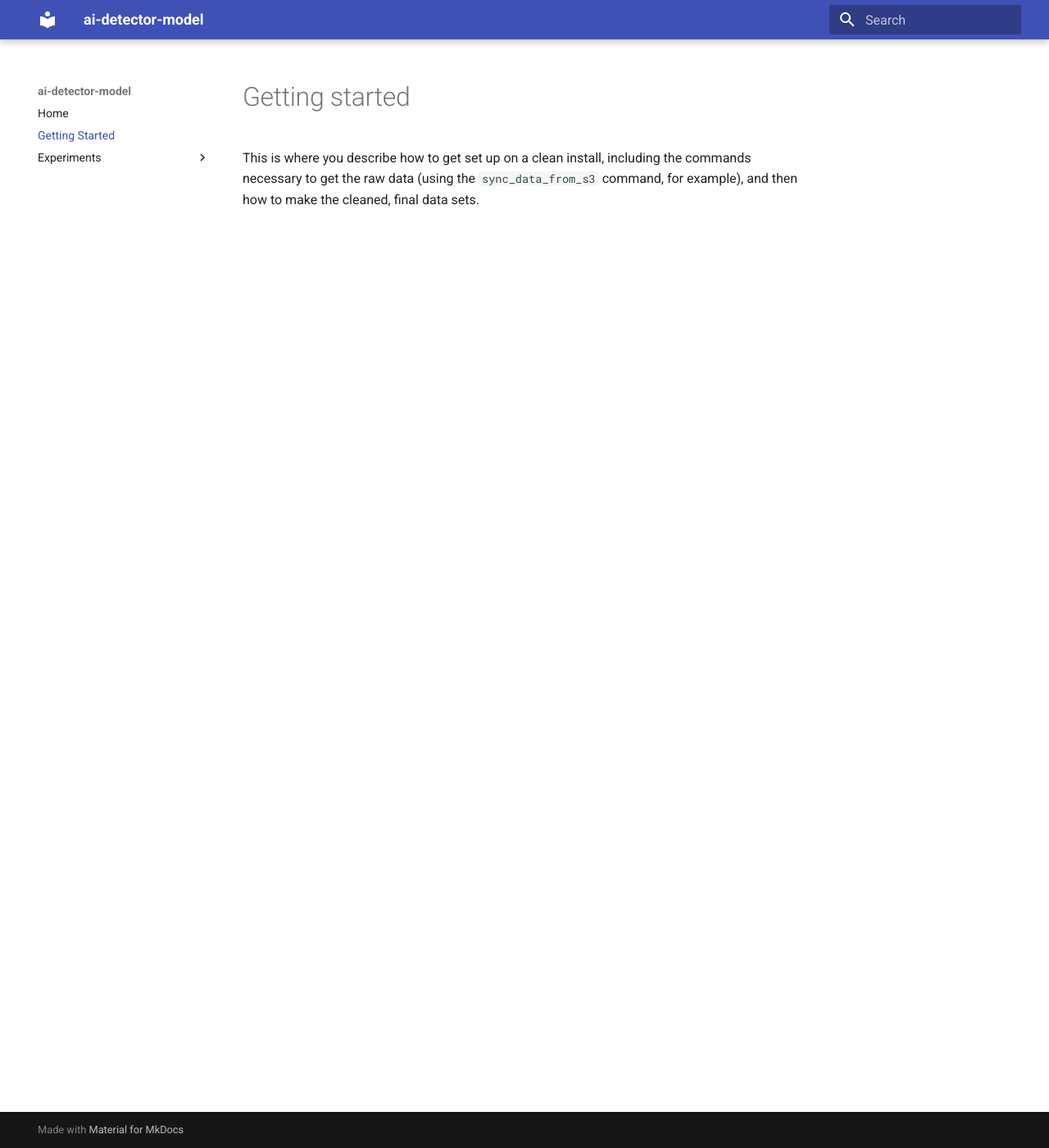
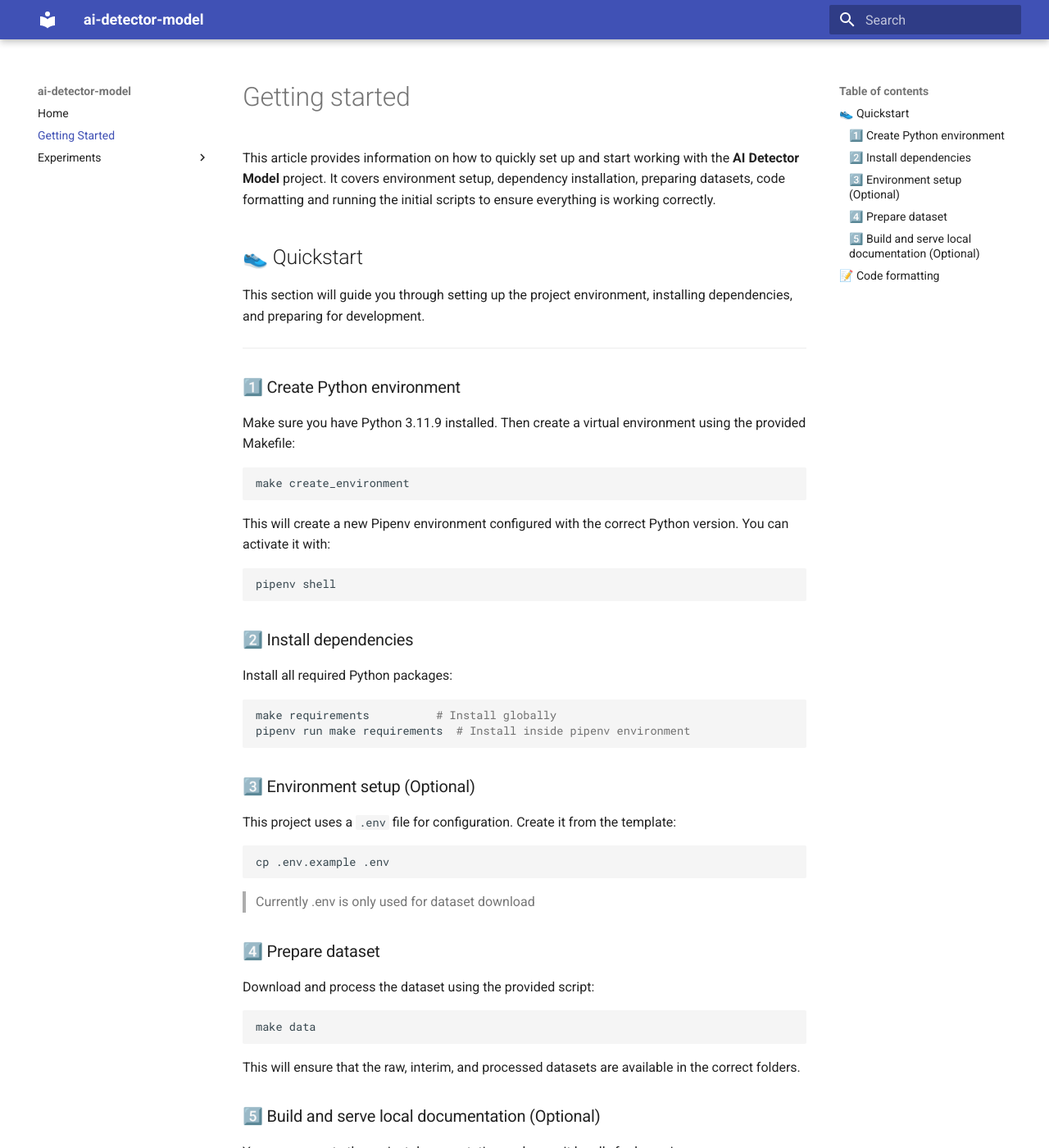
Before and after one commit to AIDetectsAI/ai-detector-model, an MkDocs documentation site: the page built from docs/docs/getting-started.md, in a window 1280 px wide and 1400 px high. Shown: the whole window at 82% size. Built offline with MkDocs 1.6.1 and Material for MkDocs 9.7.7, drawn with Linux system fonts in a browser that asks for light colours; some of the changed text lies outside the part shown.

Commit message:
docs + readme update

````diff
--- a/docs/docs/getting-started.md
+++ b/docs/docs/getting-started.md
@@ -1,6 +1,80 @@
-Getting started
-===============
+# Getting started
 
-This is where you describe how to get set up on a clean install, including the
-commands necessary to get the raw data (using the `sync_data_from_s3` command,
-for example), and then how to make the cleaned, final data sets.
+This article provides information on how to quickly set up and start working with the **AI Detector Model** project. It covers environment setup, dependency installation, preparing datasets, code formatting and running the initial scripts to ensure everything is working correctly.
+
+
+## 👟 Quickstart
+
+This section will guide you through setting up the project environment, installing dependencies, and preparing for development.
+
+---
+
+### 1️⃣ Create Python environment
+
+Make sure you have Python 3.11.9 installed. Then create a virtual environment using the provided Makefile:
+
+```bash
+make create_environment
+```
+
+This will create a new Pipenv environment configured with the correct Python version.
+You can activate it with:
+```bash
+pipenv shell
+```
+
+### 2️⃣ Install dependencies
+
+Install all required Python packages:
+
+```bash
+make requirements          # Install globally
+pipenv run make requirements  # Install inside pipenv environment
+```
+
+### 3️⃣ Environment setup (Optional)
+
+This project uses a `.env` file for configuration. Create it from the template:
+
+```bash
+cp .env.example .env
+```
+
+> Currently .env is only used for dataset download
+
+### 4️⃣ Prepare dataset
+
+Download and process the dataset using the provided script:
+```bash
+make data
+```
+
+This will ensure that the raw, interim, and processed datasets are available in the correct folders.
+
+### 5️⃣ Build and serve local documentation (Optional)
+
+You can generate the project documentation and serve it locally for browsing:
+
+```bash
+make build_docs       # Build documentation
+make serve_docs       # Serve docs at localhost:9000
+```
+
+The local docs are useful for quickly checking usage examples, model details, and project structure.
+
+## 📝 Code formatting
+
+This project follows standard Python code formatting and style conventions. To ensure consistency, the following tools are used:
+
+- **Black** – automatically formats Python code to a uniform style
+- **isort** – sorts imports in a consistent order
+- **flake8** – checks for style violations and potential errors
+
+Before submitting any changes or pull requests, make sure to run:
+
+```bash
+make format   # Format code automatically
+make lint     # Check code style and errors
+```
+
+Following these steps helps maintain clean, readable, and consistent code throughout the project.
````
Also changed, not shown: README.md.
